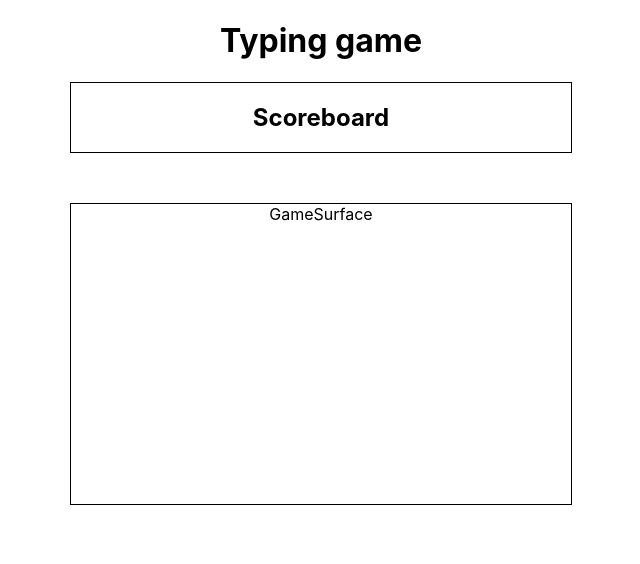
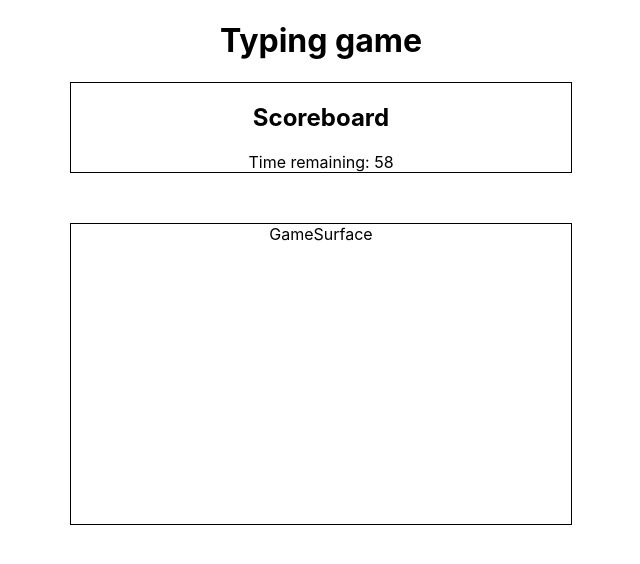
Before and after one commit to edmondklai/typing-game, a React (Create React App) app: page / in a window 1280 px wide. Both pictures are taken after a click on the button "START GAME". Shown: the top 564 px of the page, without its empty margins (319-959 px from the left). Built offline with nearby package versions, Linux system fonts and the light colour scheme.

Commit message:
feat(Time): Display remaining time

```diff
--- a/src/App.tsx
+++ b/src/App.tsx
@@ -21,7 +21,6 @@ function App(): JSX.Element {
       const timer = setTimeout(() => {
         setTimeLeft(calculateTimeLeft());
       }, 1000);
-      console.log(timeLeft)
       return () => clearTimeout(timer)
     }
   })
--- a/src/Scoreboard.tsx
+++ b/src/Scoreboard.tsx
@@ -1,6 +1,9 @@
 import Box from '@mui/material/Box';
+import Stack from '@mui/material/Stack';
 import StartGame from './StartGame';
 import GameOver from './GameOver';
+import GameMessage from './UI/GameMessage';
+
 import './ScoreBoard.css';
 
 type ScoreBoardProps = {
@@ -9,13 +12,21 @@ type ScoreBoardProps = {
   setGameStarted: React.Dispatch<React.SetStateAction<boolean>>,
 }
 
-function ScoreBoard({ timeLeft, gameStarted, setGameStarted }: ScoreBoardProps) {
+function ScoreBoard(
+  { timeLeft, gameStarted, setGameStarted }: ScoreBoardProps): JSX.Element {
 
   return (
     <Box className="ScoreBoard">
       <h2>Scoreboard</h2>
       {!gameStarted && <StartGame setGameStarted={setGameStarted} />}
-      {timeLeft === 0 && <GameOver></GameOver>}
+      <Stack>
+        {gameStarted && <GameMessage
+          label="Time remaining"
+          message={timeLeft.toString()}
+        ></GameMessage>}
+        {timeLeft === 0 && <GameOver></GameOver>}
+      </Stack>
+
     </Box>
   )
 }
--- /dev/null
+++ b/src/UI/GameMessage.tsx
@@ -0,0 +1,16 @@
+import Box from '@mui/material/Box';
+
+type GameMessageProps = {
+  label: string,
+  message: string,
+}
+
+function GameMessage({ label, message }: GameMessageProps) {
+  return (
+    <Box>
+      <span>{`${label}: ${message}`}</span>
+    </Box>
+  )
+}
+
+export default GameMessage;
```
